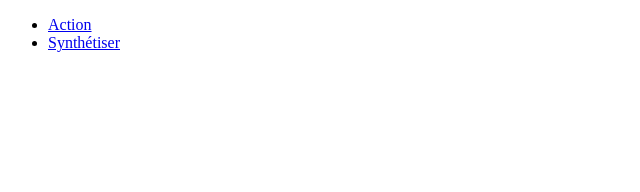
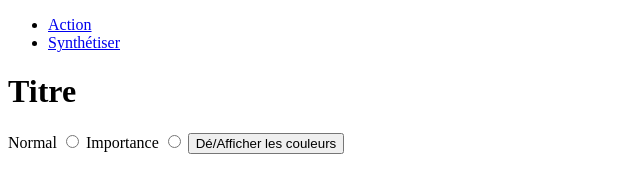
Before and after one commit to Grimnack/projet_ihm, a plain HTML site: page menu.html in a window 1280 px wide. Shown: the whole page, without its empty margins (0-640 px from the left). Drawn offline with Linux system fonts and the light colour scheme.

Commit message:
modification selon le schema

```diff
--- a/menu.html
+++ b/menu.html
@@ -8,6 +8,8 @@
   <body>
     <div>
       <!--container-->
+      <div>
+        <!---Colonne 1 -->
         <nav>
           <ul>
             <li>
@@ -18,13 +20,27 @@
             </li>
           </ul>
         </nav>
+      </div>
+
       <div>
-        <!---Colonne handler-->
+
+
         <div>
-          <!---Colonne 1 -->
+          <!--Colonne 2 -->
+          <div>
+            <!---header-->
+            <h1> Titre</h1>
+            <form>
+              <label for="normal">Normal</label>
+              <input type="radio" id="normal" name="select"/>
+              <label for="imp">Importance</label>
+              <input type="radio" id="imp" name="select"/>
+              <button type="button">Dé/Afficher les couleurs </button>
+            </form>
           </div>
           <div>
-          <!--Colonne 2 -->
+              <!---text--->
+          </div>
         </div>
       </div>
       <footer>
```
Lines whose indentation alone changed are shown as unchanged.
